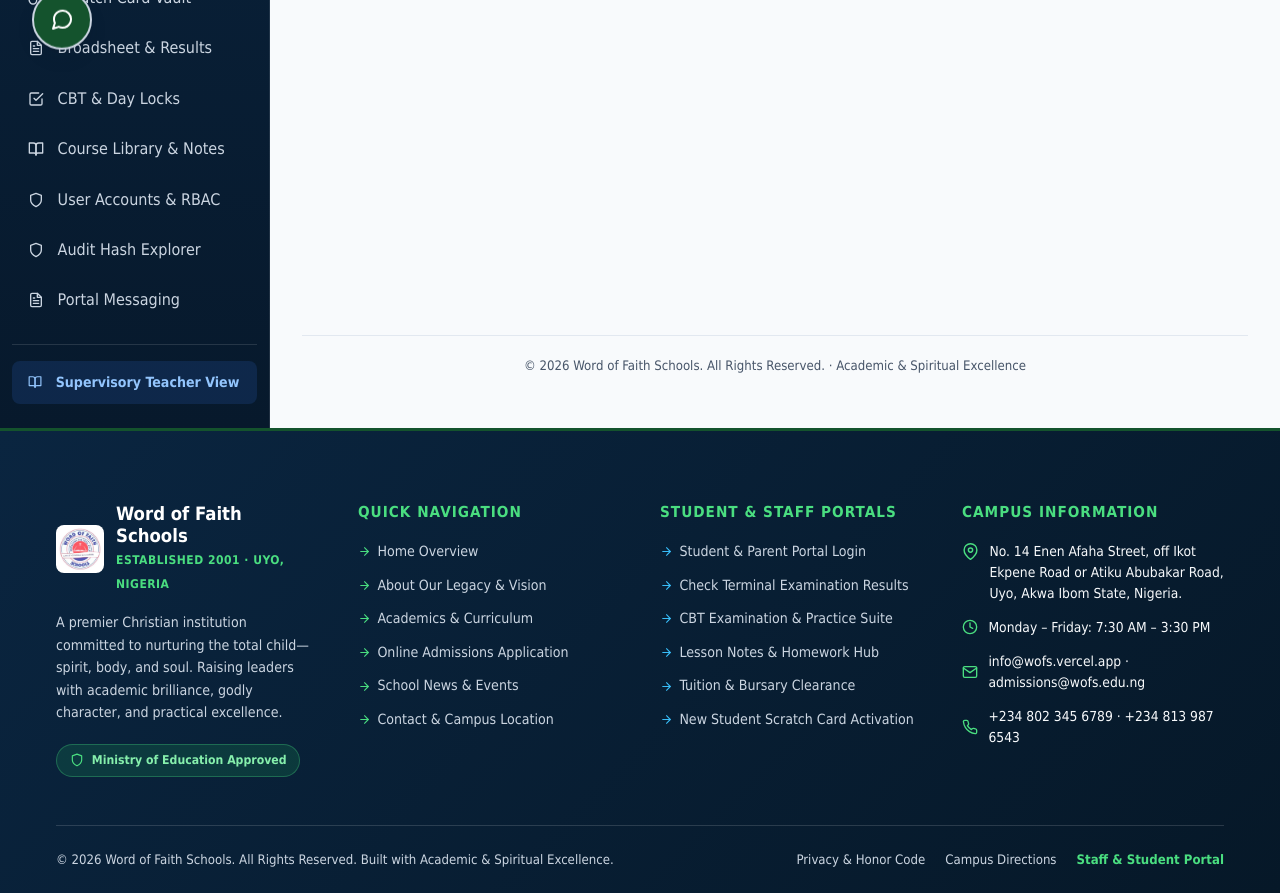
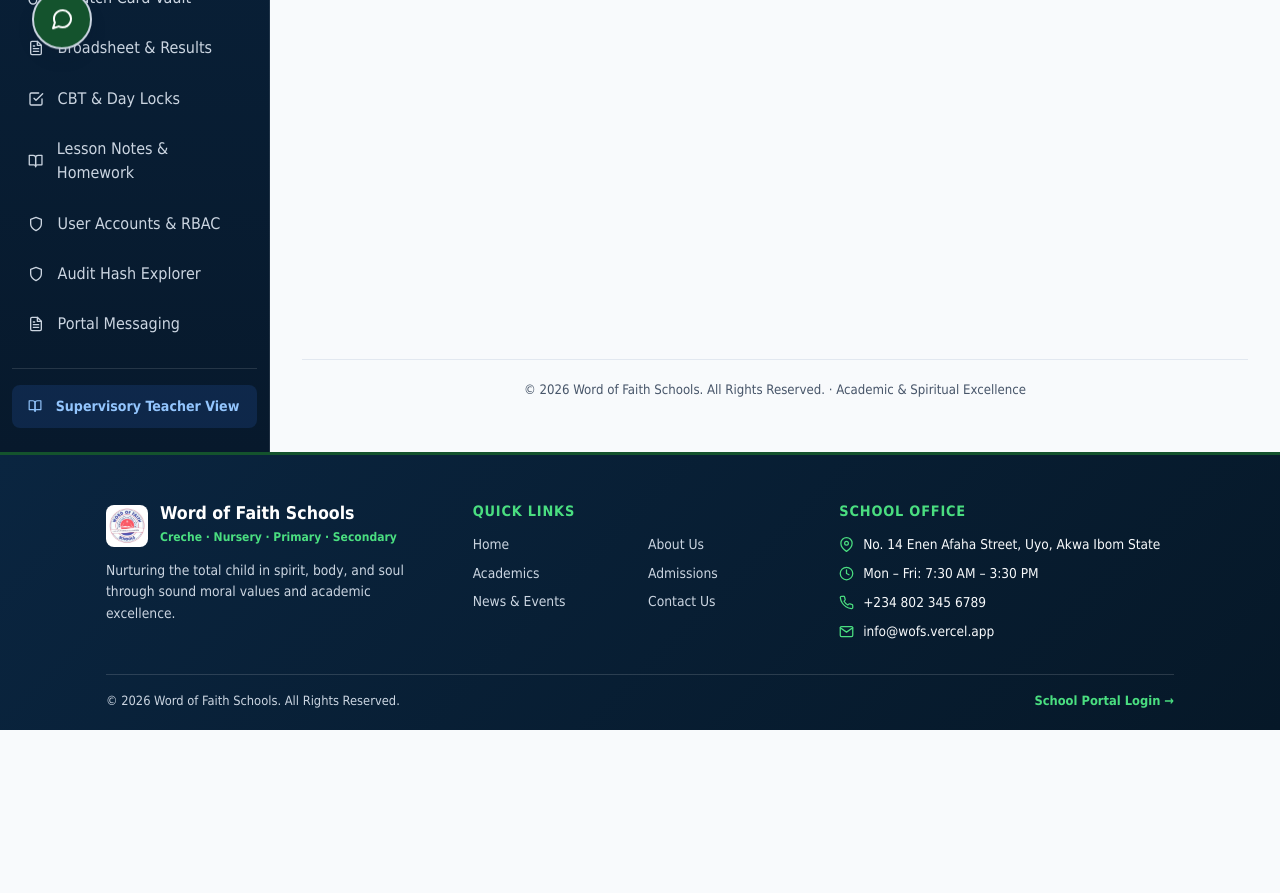
Before and after one commit to Constantine1-web/word-of-faith-portal, a Next.js app: page /preview-responsive in a window 1280 px wide. Shown: the part 660-1553 px from the top of the page. After the commit the page ends 1390 px from the top, so only its background shows below. Built offline with nearby package versions, Linux system fonts and the light colour scheme.

Commit message:
Simplify Footer and replace university jargon (courses, campus, faculty) with primary/secondary school terms

```diff
--- a/src/app/api/chat/route.ts
+++ b/src/app/api/chat/route.ts
@@ -98,8 +98,8 @@ School fees can be paid seamlessly via Paystack in the portal, or bank teller re
         query.includes("assignment") ||
         query.includes("homework")
       ) {
-        fallbackReply = `📚 **Courses, Study Materials & Assignments:**
-You can access your class lesson notes, revision summaries, and take-home homework assignments under **My Courses & Study Materials** in the portal!`;
+        fallbackReply = `📚 **Subjects, Lesson Notes & Homework:**
+You can access your class lesson notes, revision summaries, and take-home homework assignments under **Subjects & Lesson Notes** in the portal!`;
       } else {
         fallbackReply += `\n\n💡 *Tip: For full AI-powered homework tutoring and step-by-step problem solving, please ensure the Google Gemini API key is configured in the environment settings.*`;
       }
--- a/src/app/contact/page.tsx
+++ b/src/app/contact/page.tsx
@@ -112,7 +112,7 @@ export default function ContactPage() {
                       fontWeight: 700,
                     }}
                   >
-                    Campus Address
+                    School Address
                   </h4>
                   <p style={{ color: "var(--color-gray-600)", lineHeight: 1.6, margin: 0 }}>
                     No. 14 Enen Afaha Street, off Ikot Ekpene Road / Atiku Abubakar Road<br />
@@ -254,7 +254,7 @@ export default function ContactPage() {
                 allowFullScreen={true}
                 loading="lazy"
                 referrerPolicy="no-referrer-when-downgrade"
-                title="Word of Faith Schools Uyo Campus Location"
+                title="Word of Faith Schools Uyo Location"
               />
             </div>
           </div>
--- a/src/app/news/page.tsx
+++ b/src/app/news/page.tsx
@@ -17,7 +17,7 @@ export default function News() {
         <div className="container" style={{ maxWidth: "800px" }}>
           <h1 style={{ fontSize: "clamp(1.75rem, 5vw, 3.5rem)", marginBottom: "1rem", color: "white" }}>News & Events</h1>
           <p style={{ fontSize: "clamp(1rem, 3vw, 1.2rem)", color: "rgba(255, 255, 255, 0.9)" }}>
-            Stay updated with the latest happenings, announcements, and celebrations across our campuses.
+            Stay updated with the latest happenings, announcements, and celebrations across our school.
           </p>
         </div>
       </section>
--- a/src/app/portal/(authenticated)/courses/page.tsx
+++ b/src/app/portal/(authenticated)/courses/page.tsx
@@ -89,7 +89,7 @@ export default function CoursesPage() {
   };
 
   if (loading) {
-    return <div style={{ padding: "2rem" }}>Loading courses, lesson notes, and study materials...</div>;
+    return <div style={{ padding: "2rem" }}>Loading subjects, lesson notes, and homework...</div>;
   }
 
   return (
@@ -108,7 +108,7 @@ export default function CoursesPage() {
       >
         <div>
           <h1 style={{ color: "var(--color-navy-blue)", margin: 0 }}>
-            My Courses, Lesson Notes &amp; Assignments
+            My Subjects, Lesson Notes &amp; Homework
           </h1>
           <p style={{ color: "var(--color-gray-600)", margin: "0.25rem 0 0 0", fontSize: "0.95rem" }}>
             Registered subjects, weekly teacher lesson notes, revision summaries, and homework tasks for{" "}
@@ -343,7 +343,7 @@ export default function CoursesPage() {
               ) : (
                 <tr>
                   <td colSpan={4} style={{ padding: "2rem", textAlign: "center", color: "var(--color-gray-500)", fontStyle: "italic" }}>
-                    No courses registered for this session yet.
+                    No subjects assigned for this term yet.
                   </td>
                 </tr>
               )}
--- a/src/app/portal/unauthorized/page.tsx
+++ b/src/app/portal/unauthorized/page.tsx
@@ -7,7 +7,7 @@ export default async function UnauthorizedPage({
   searchParams: Promise<{ zone?: string }>;
 }) {
   const resolvedParams = await searchParams;
-  const zone = resolvedParams?.zone === "admin" ? "Administrative Control Center" : "Educator & Faculty Workspace";
+  const zone = resolvedParams?.zone === "admin" ? "Administrative Control Center" : "Teachers' Workspace";
 
   return (
     <div
@@ -91,7 +91,7 @@ export default async function UnauthorizedPage({
           }}
         >
           This operational zone (<strong>{zone}</strong>) is strictly reserved for verified{" "}
-          <strong>Word of Faith Schools</strong> faculty and administrative officers. Visitors and unverified accounts cannot access this system.
+          <strong>Word of Faith Schools</strong> teachers and school administrators. Visitors and unverified accounts cannot access this system.
         </p>
 
         <div
--- a/src/components/Footer.tsx
+++ b/src/components/Footer.tsx
@@ -2,15 +2,7 @@
 
 import Link from "next/link";
 import { usePathname } from "next/navigation";
-import {
-  FiMapPin,
-  FiPhone,
-  FiMail,
-  FiClock,
-  FiArrowRight,
-  FiShield,
-  FiAward,
-} from "react-icons/fi";
+import { FiMapPin, FiPhone, FiMail, FiClock } from "react-icons/fi";
 
 export default function Footer() {
   const pathname = usePathname();
@@ -25,147 +17,88 @@ export default function Footer() {
         background: "var(--footer-bg)",
         color: "var(--footer-text)",
         borderTop: "3px solid var(--brand-primary)",
-        padding: "clamp(3rem, 6vw, 4.5rem) 1rem 1.5rem",
+        padding: "clamp(2.25rem, 4vw, 3rem) 1rem 1.25rem",
       }}
     >
-      <div className="container" style={{ maxWidth: "1200px", margin: "0 auto" }}>
+      <div className="container" style={{ maxWidth: "1100px", margin: "0 auto" }}>
         <div
           style={{
             display: "grid",
-            gridTemplateColumns: "repeat(auto-fit, minmax(min(100%, 250px), 1fr))",
-            gap: "2.5rem",
-            marginBottom: "3rem",
+            gridTemplateColumns: "repeat(auto-fit, minmax(min(100%, 240px), 1fr))",
+            gap: "2rem",
+            marginBottom: "2rem",
           }}
         >
-          {/* Column 1: School Identity & Motto */}
+          {/* Column 1: School Identity */}
           <div>
-            <div style={{ display: "flex", alignItems: "center", gap: "0.75rem", marginBottom: "1rem" }}>
+            <div style={{ display: "flex", alignItems: "center", gap: "0.75rem", marginBottom: "0.75rem" }}>
               <img
                 src="/logo.jpg"
                 alt="Word of Faith Schools"
-                style={{ width: "48px", height: "48px", borderRadius: "8px", objectFit: "contain", background: "white", padding: "2px" }}
+                style={{ width: "42px", height: "42px", borderRadius: "8px", objectFit: "contain", background: "white", padding: "2px" }}
               />
               <div>
-                <h3 style={{ margin: 0, color: "white", fontSize: "1.15rem", fontWeight: 800 }}>
+                <h3 style={{ margin: 0, color: "white", fontSize: "1.1rem", fontWeight: 800 }}>
                   Word of Faith Schools
                 </h3>
-                <span style={{ fontSize: "0.75rem", color: "#4ade80", fontWeight: 700, letterSpacing: "0.5px" }}>
-                  ESTABLISHED 2001 · UYO, NIGERIA
+                <span style={{ fontSize: "0.75rem", color: "#4ade80", fontWeight: 700 }}>
+                  Creche · Nursery · Primary · Secondary
                 </span>
               </div>
             </div>
-            <p style={{ color: "var(--footer-muted)", fontSize: "0.88rem", lineHeight: 1.6, margin: "0 0 1.25rem 0" }}>
-              A premier Christian institution committed to nurturing the total child—spirit, body, and soul. Raising leaders with academic brilliance, godly character, and practical excellence.
+            <p style={{ color: "var(--footer-muted)", fontSize: "0.86rem", lineHeight: 1.55, margin: 0 }}>
+              Nurturing the total child in spirit, body, and soul through sound moral values and academic excellence.
             </p>
-            <div style={{ display: "inline-flex", alignItems: "center", gap: "0.5rem", background: "rgba(34, 197, 94, 0.15)", padding: "0.4rem 0.8rem", borderRadius: "999px", border: "1px solid rgba(74, 222, 128, 0.3)" }}>
-              <FiShield color="#4ade80" size={14} />
-              <span style={{ fontSize: "0.76rem", color: "#86efac", fontWeight: 700 }}>
-                Ministry of Education Approved
-              </span>
-            </div>
           </div>
 
           {/* Column 2: Quick Links */}
           <div>
-            <h4 style={{ color: "#4ade80", fontSize: "0.95rem", textTransform: "uppercase", letterSpacing: "1px", marginBottom: "1.25rem" }}>
-              Quick Navigation
+            <h4 style={{ color: "#4ade80", fontSize: "0.9rem", textTransform: "uppercase", letterSpacing: "0.8px", marginBottom: "0.85rem" }}>
+              Quick Links
             </h4>
-            <ul style={{ listStyle: "none", padding: 0, margin: 0, display: "flex", flexDirection: "column", gap: "0.65rem", fontSize: "0.88rem" }}>
+            <ul style={{ listStyle: "none", padding: 0, margin: 0, display: "grid", gridTemplateColumns: "1fr 1fr", gap: "0.5rem 1rem", fontSize: "0.86rem" }}>
               <li>
-                <Link href="/" style={{ color: "var(--footer-muted)", textDecoration: "none", display: "inline-flex", alignItems: "center", gap: "0.4rem" }}>
-                  <FiArrowRight size={13} color="#4ade80" /> Home Overview
-                </Link>
+                <Link href="/" style={{ color: "var(--footer-muted)", textDecoration: "none" }}>Home</Link>
               </li>
               <li>
-                <Link href="/about" style={{ color: "var(--footer-muted)", textDecoration: "none", display: "inline-flex", alignItems: "center", gap: "0.4rem" }}>
-                  <FiArrowRight size={13} color="#4ade80" /> About Our Legacy &amp; Vision
-                </Link>
+                <Link href="/about" style={{ color: "var(--footer-muted)", textDecoration: "none" }}>About Us</Link>
               </li>
               <li>
-                <Link href="/academics" style={{ color: "var(--footer-muted)", textDecoration: "none", display: "inline-flex", alignItems: "center", gap: "0.4rem" }}>
-                  <FiArrowRight size={13} color="#4ade80" /> Academics &amp; Curriculum
-                </Link>
+                <Link href="/academics" style={{ color: "var(--footer-muted)", textDecoration: "none" }}>Academics</Link>
               </li>
               <li>
-                <Link href="/admissions" style={{ color: "var(--footer-muted)", textDecoration: "none", display: "inline-flex", alignItems: "center", gap: "0.4rem" }}>
-                  <FiArrowRight size={13} color="#4ade80" /> Online Admissions Application
-                </Link>
+                <Link href="/admissions" style={{ color: "var(--footer-muted)", textDecoration: "none" }}>Admissions</Link>
               </li>
               <li>
-                <Link href="/news" style={{ color: "var(--footer-muted)", textDecoration: "none", display: "inline-flex", alignItems: "center", gap: "0.4rem" }}>
-                  <FiArrowRight size={13} color="#4ade80" /> School News &amp; Events
-                </Link>
+                <Link href="/news" style={{ color: "var(--footer-muted)", textDecoration: "none" }}>News &amp; Events</Link>
               </li>
               <li>
-                <Link href="/contact" style={{ color: "var(--footer-muted)", textDecoration: "none", display: "inline-flex", alignItems: "center", gap: "0.4rem" }}>
-                  <FiArrowRight size={13} color="#4ade80" /> Contact &amp; Campus Location
-                </Link>
+                <Link href="/contact" style={{ color: "var(--footer-muted)", textDecoration: "none" }}>Contact Us</Link>
               </li>
             </ul>
           </div>
 
-          {/* Column 3: Academic Portals */}
+          {/* Column 3: School Office & Contact */}
           <div>
-            <h4 style={{ color: "#4ade80", fontSize: "0.95rem", textTransform: "uppercase", letterSpacing: "1px", marginBottom: "1.25rem" }}>
-              Student &amp; Staff Portals
+            <h4 style={{ color: "#4ade80", fontSize: "0.9rem", textTransform: "uppercase", letterSpacing: "0.8px", marginBottom: "0.85rem" }}>
+              School Office
             </h4>
-            <ul style={{ listStyle: "none", padding: 0, margin: 0, display: "flex", flexDirection: "column", gap: "0.65rem", fontSize: "0.88rem" }}>
-              <li>
-                <Link href="/portal/login" style={{ color: "var(--footer-muted)", textDecoration: "none", display: "inline-flex", alignItems: "center", gap: "0.4rem" }}>
-                  <FiArrowRight size={13} color="#38bdf8" /> Student &amp; Parent Portal Login
-                </Link>
-              </li>
-              <li>
-                <Link href="/portal/results" style={{ color: "var(--footer-muted)", textDecoration: "none", display: "inline-flex", alignItems: "center", gap: "0.4rem" }}>
-                  <FiArrowRight size={13} color="#38bdf8" /> Check Terminal Examination Results
-                </Link>
-              </li>
-              <li>
-                <Link href="/portal/cbt" style={{ color: "var(--footer-muted)", textDecoration: "none", display: "inline-flex", alignItems: "center", gap: "0.4rem" }}>
-                  <FiArrowRight size={13} color="#38bdf8" /> CBT Examination &amp; Practice Suite
-                </Link>
-              </li>
-              <li>
-                <Link href="/portal/courses" style={{ color: "var(--footer-muted)", textDecoration: "none", display: "inline-flex", alignItems: "center", gap: "0.4rem" }}>
-                  <FiArrowRight size={13} color="#38bdf8" /> Lesson Notes &amp; Homework Hub
-                </Link>
-              </li>
-              <li>
-                <Link href="/portal/fees" style={{ color: "var(--footer-muted)", textDecoration: "none", display: "inline-flex", alignItems: "center", gap: "0.4rem" }}>
-                  <FiArrowRight size={13} color="#38bdf8" /> Tuition &amp; Bursary Clearance
-                </Link>
-              </li>
-              <li>
-                <Link href="/portal/register" style={{ color: "var(--footer-muted)", textDecoration: "none", display: "inline-flex", alignItems: "center", gap: "0.4rem" }}>
-                  <FiArrowRight size={13} color="#38bdf8" /> New Student Scratch Card Activation
-                </Link>
-              </li>
-            </ul>
-          </div>
-
-          {/* Column 4: Contact & Campus Office */}
-          <div>
-            <h4 style={{ color: "#4ade80", fontSize: "0.95rem", textTransform: "uppercase", letterSpacing: "1px", marginBottom: "1.25rem" }}>
-              Campus Information
-            </h4>
-            <div style={{ display: "flex", flexDirection: "column", gap: "0.85rem", fontSize: "0.86rem", color: "var(--footer-text)" }}>
-              <div style={{ display: "flex", gap: "0.65rem", alignItems: "flex-start" }}>
-                <FiMapPin color="#4ade80" size={17} style={{ flexShrink: 0, marginTop: "2px" }} />
-                <span>
-                  No. 14 Enen Afaha Street, off Ikot Ekpene Road or Atiku Abubakar Road, Uyo, Akwa Ibom State, Nigeria.
-                </span>
+            <div style={{ display: "flex", flexDirection: "column", gap: "0.55rem", fontSize: "0.85rem", color: "var(--footer-text)" }}>
+              <div style={{ display: "flex", gap: "0.55rem", alignItems: "flex-start" }}>
+                <FiMapPin color="#4ade80" size={15} style={{ flexShrink: 0, marginTop: "3px" }} />
+                <span>No. 14 Enen Afaha Street, Uyo, Akwa Ibom State</span>
               </div>
-              <div style={{ display: "flex", gap: "0.65rem", alignItems: "center" }}>
-                <FiClock color="#4ade80" size={16} style={{ flexShrink: 0 }} />
-                <span>Monday – Friday: 7:30 AM – 3:30 PM</span>
+              <div style={{ display: "flex", gap: "0.55rem", alignItems: "center" }}>
+                <FiClock color="#4ade80" size={15} style={{ flexShrink: 0 }} />
+                <span>Mon – Fri: 7:30 AM – 3:30 PM</span>
               </div>
-              <div style={{ display: "flex", gap: "0.65rem", alignItems: "center" }}>
-                <FiMail color="#4ade80" size={16} style={{ flexShrink: 0 }} />
-                <span>info@wofs.vercel.app · admissions@wofs.edu.ng</span>
+              <div style={{ display: "flex", gap: "0.55rem", alignItems: "center" }}>
+                <FiPhone color="#4ade80" size={15} style={{ flexShrink: 0 }} />
+                <span>+234 802 345 6789</span>
               </div>
-              <div style={{ display: "flex", gap: "0.65rem", alignItems: "center" }}>
-                <FiPhone color="#4ade80" size={16} style={{ flexShrink: 0 }} />
-                <span>+234 802 345 6789 · +234 813 987 6543</span>
+              <div style={{ display: "flex", gap: "0.55rem", alignItems: "center" }}>
+                <FiMail color="#4ade80" size={15} style={{ flexShrink: 0 }} />
+                <span>info@wofs.vercel.app</span>
               </div>
             </div>
           </div>
@@ -175,30 +108,22 @@ export default function Footer() {
         <div
           style={{
             borderTop: "1px solid var(--footer-border)",
-            paddingTop: "1.5rem",
+            paddingTop: "1rem",
             display: "flex",
             justifyContent: "space-between",
             alignItems: "center",
             flexWrap: "wrap",
-            gap: "1rem",
-            fontSize: "0.82rem",
+            gap: "0.75rem",
+            fontSize: "0.8rem",
             color: "var(--footer-muted)",
           }}
         >
           <div>
-            &copy; {new Date().getFullYear()} Word of Faith Schools. All Rights Reserved. Built with Academic &amp; Spiritual Excellence.
+            &copy; {new Date().getFullYear()} Word of Faith Schools. All Rights Reserved.
           </div>
-          <div style={{ display: "flex", gap: "1.25rem" }}>
-            <Link href="/about" style={{ color: "var(--footer-muted)", textDecoration: "none" }}>
-              Privacy &amp; Honor Code
-            </Link>
-            <Link href="/contact" style={{ color: "var(--footer-muted)", textDecoration: "none" }}>
-              Campus Directions
-            </Link>
-            <Link href="/portal/login" style={{ color: "#4ade80", textDecoration: "none", fontWeight: 700 }}>
-              Staff &amp; Student Portal
-            </Link>
-          </div>
+          <Link href="/portal/login" style={{ color: "#4ade80", textDecoration: "none", fontWeight: 700 }}>
+            School Portal Login &rarr;
+          </Link>
         </div>
       </div>
     </footer>
--- a/src/components/dashboard/Sidebar.tsx
+++ b/src/components/dashboard/Sidebar.tsx
@@ -92,7 +92,7 @@ export default function Sidebar() {
             { name: "Result Broadsheets", href: "/portal/admin/results" },
             { name: "CBT & Day Locks", href: "/portal/admin/cbt" },
             { name: "CBT Portal", href: "/portal/cbt" },
-            { name: "Course Materials & Notes", href: "/portal/courses" },
+            { name: "Lesson Notes & Homework", href: "/portal/courses" },
           ]
         },
         {
@@ -116,7 +116,7 @@ export default function Sidebar() {
             { name: "Score Entry & CA", href: "/portal/teacher" },
             { name: "Lesson Notes & Quiz Studio", href: "/portal/teacher?tab=elearning-studio" },
             { name: "Attendance Roll Call", href: "/portal/teacher?tab=attendance-hub" },
-            { name: "Course Library", href: "/portal/courses" },
+            { name: "Class Lesson Notes", href: "/portal/courses" },
             { name: "Form Master Hub", href: "/portal/teacher?tab=form-master-hub" },
             { name: "CBT Exams", href: "/portal/cbt" },
           ]
@@ -159,7 +159,7 @@ export default function Sidebar() {
         icon: <FiBookOpen />,
         children: [
           { name: "Check Results", href: "/portal/results" },
-          { name: "Courses & Study Notes", href: "/portal/courses" },
+          { name: "Subjects & Lesson Notes", href: "/portal/courses" },
           { name: "CBT Practice", href: "/portal/cbt" },
         ]
       },
--- a/src/components/dashboard/TeacherDashboard.tsx
+++ b/src/components/dashboard/TeacherDashboard.tsx
@@ -233,7 +233,7 @@ export default function TeacherDashboard({
       content: mContent,
     });
     if (res.success) {
-      setSuccess(`✅ ${mCategory} published to the Student Courses Hub!`);
+      setSuccess(`✅ ${mCategory} published to the Student Lesson Notes & Homework Hub!`);
       setMTitle("");
       setMContent("");
       await loadElearningStudio();
@@ -1647,7 +1647,7 @@ export default function TeacherDashboard({
               </span>
             </div>
             <p style={{ color: "var(--color-gray-600)", fontSize: "0.85rem", marginBottom: "1.25rem" }}>
-              Publish weekly study notes, revision summaries, and take-home assignments directly to the Student Courses &amp; Assignments Hub.
+              Publish weekly lesson notes, revision summaries, and take-home homework directly to your pupils and students.
             </p>
 
             <form onSubmit={handlePublishMaterial} style={{ display: "flex", flexDirection: "column", gap: "0.85rem" }}>
--- a/src/components/portal/AdminNav.tsx
+++ b/src/components/portal/AdminNav.tsx
@@ -223,7 +223,7 @@ export default function AdminNav({ email, roles }: { email: string; roles: Itera
             borderRadius: "0.5rem",
           }}
         >
-          <FiBookOpen /> Course Library & Notes
+          <FiBookOpen /> Lesson Notes &amp; Homework
         </Link>
         <Link
           href="/portal/admin/users"
--- a/src/components/portal/TeacherNav.tsx
+++ b/src/components/portal/TeacherNav.tsx
@@ -143,7 +143,7 @@ export default function TeacherNav({
           borderRadius: "0.5rem",
         }}
       >
-        <FiBookOpen /> Course Library
+        <FiBookOpen /> Class Lesson Notes
       </Link>
       <Link
         href="/portal/cbt"
--- a/src/data/news.ts
+++ b/src/data/news.ts
@@ -39,7 +39,7 @@ export const newsItems = [
       <h3>Event Details:</h3>
       <ul>
         <li><strong>Date</strong>: September 10, 2026</li>
-        <li><strong>Venue</strong>: Main Campus Sports Complex</li>
+        <li><strong>Venue</strong>: School Sports Field</li>
         <li><strong>Kick-off</strong>: 9:00 AM</li>
       </ul>
       <p>Parents, alumni, and friends of the school are cordially invited to cheer on our talented student-athletes. Food and refreshments will be available.</p>
@@ -59,8 +59,8 @@ export const newsItems = [
       <h3>Agenda Highlights:</h3>
       <ul>
         <li>Review of academic performance from the previous session.</li>
-        <li>Introduction of new faculty members.</li>
-        <li>Updates on campus infrastructure improvements.</li>
+        <li>Introduction of new teaching staff.</li>
+        <li>Updates on school facilities and classroom improvements.</li>
         <li>Open floor Q&A with the School Administrator and Principal.</li>
       </ul>
       <h3>Meeting Details:</h3>
```
Also changed, not shown: src/app/actions/elearning.ts (+5 -5 lines).
